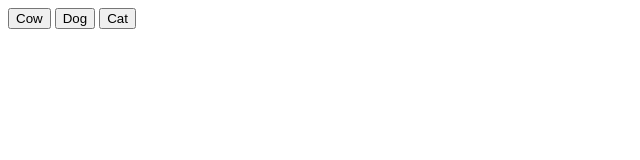
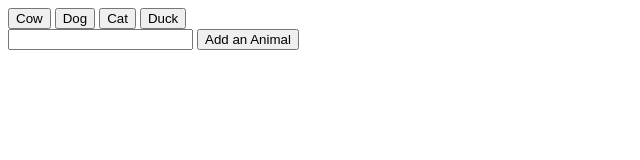
Before and after one commit to bryan-costa/GifTastic, a plain HTML site: page index.html in a window 1280 px wide. Shown: the whole page, without its empty margins (0-640 px from the left). Drawn offline with Linux system fonts and the light colour scheme.

Commit message:
Added a button

```diff
--- a/index.html
+++ b/index.html
@@ -11,7 +11,10 @@
     <button class="gifGetter" data-animal="cows">Cow</button>
     <button class="gifGetter" data-animal="dog">Dog</button>
     <button class="gifGetter" data-animal="cat">Cat</button>
+    <button class="gifGetter" data-animal="duck">Duck</button>
     <div id="gifDiv"></div>
+    <input type="text" name="Add Animal" class="gifGetter">
+    <button class="gifGetter" data-animal="">Add an Animal</button>
     <script src="./Assests/JS/app.js"></script>
 </body>
 </html>
```
